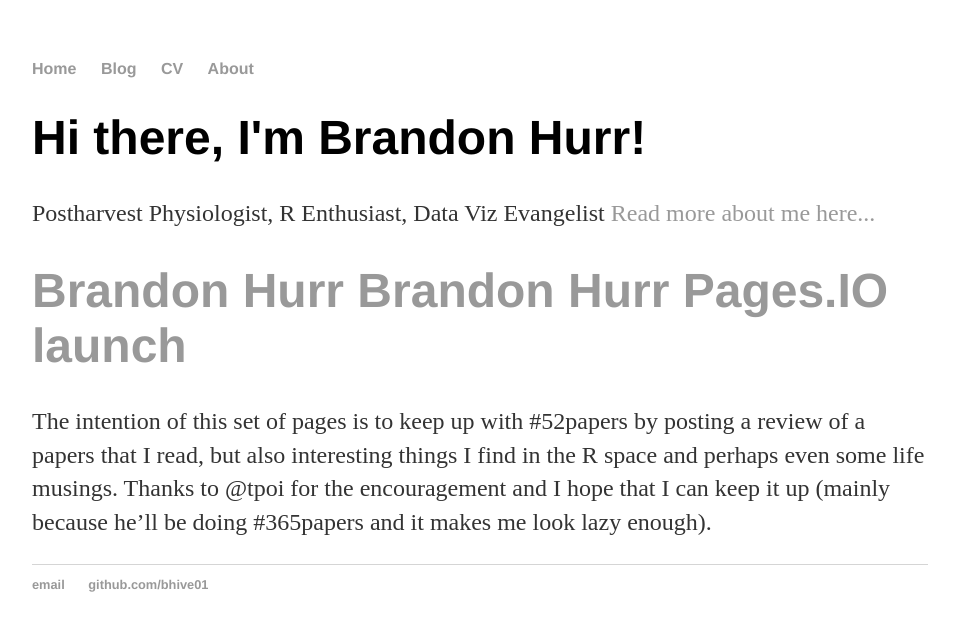
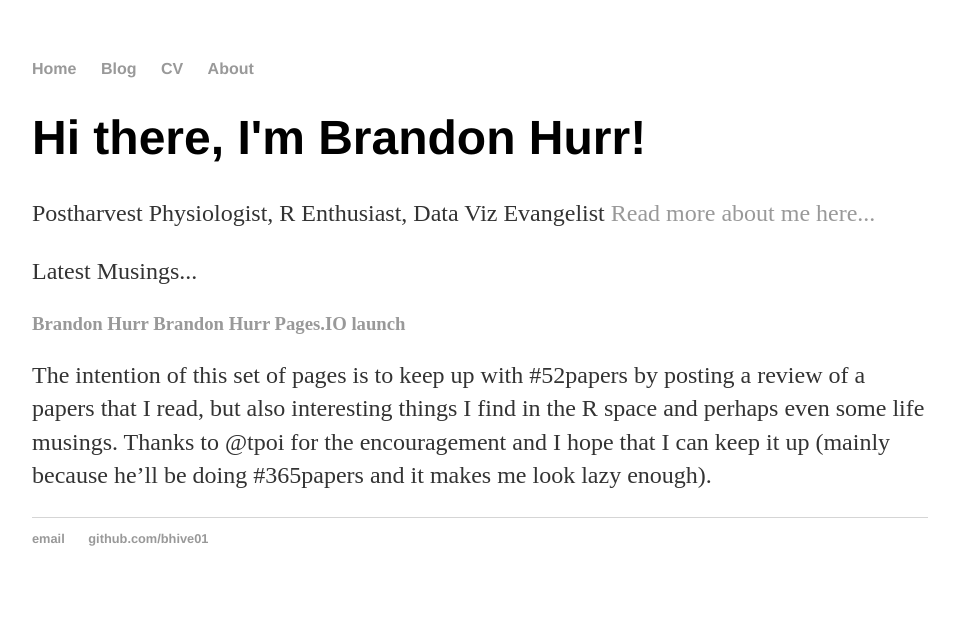
Before and after one commit to bhive01/bhive01.github.io, a Jekyll site: the page built from index.html, in a window 1280 px wide. Shown: the top 631 px of the page, without its empty margins (160-1119 px from the left). Built offline with Jekyll 4.4.1, drawn with Linux system fonts in a browser that asks for light colours.

Commit message:
Update post_detail.html

```diff
--- a/_includes/post_detail.html
+++ b/_includes/post_detail.html
@@ -1,9 +1,10 @@
-<h1 class="entry-title">
+<p>Latest Musings...</p>
+<h3 class="entry-title">
 {% if page.title %}
     <a href="{{ root_url }}{{ page.url }}">{{ page.title }}</a>
 {% endif %}
 {% if post.title %}
     <a href="{{ root_url }}{{ post.url }}">{{ post.title }}</a>
 {% endif %}
-</h1>
+</h3>
 <div class="entry-content">{{ content }}</div>
```
